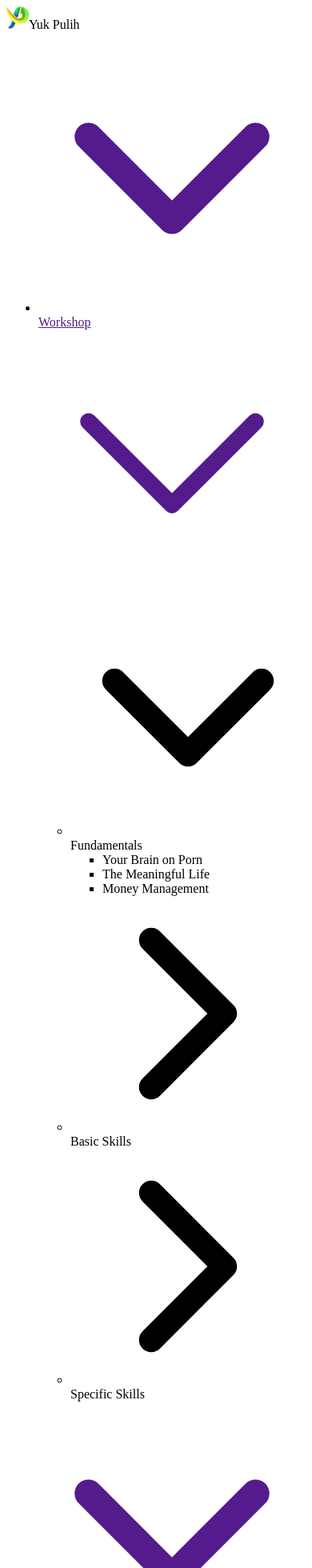
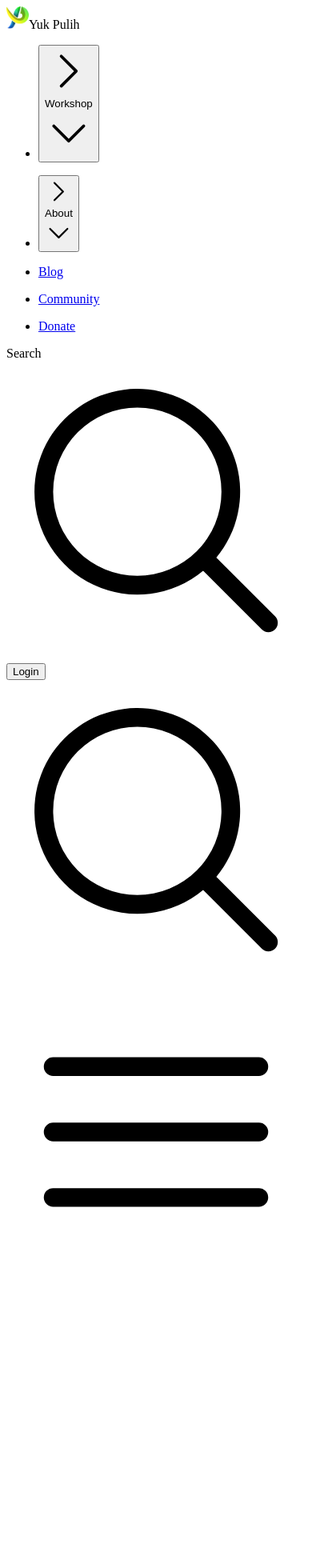
Before and after one commit to yukpulih/yukpulih, a Next.js app: page / in a window 390 px wide. Shown: the top 1960 px of the page at 80% size. After the commit the page ends 1614 px from the top, so only its background shows below. Built offline with nearby package versions, Linux system fonts and the light colour scheme.

Commit message:
feat: added dropdown menu open functionality

```diff
--- a/components/navigation/navbar/menu/menu.component.tsx
+++ b/components/navigation/navbar/menu/menu.component.tsx
@@ -1,101 +1,75 @@
+import { ChevronDownIcon, ChevronRightIcon } from "@heroicons/react/24/solid";
+import { useState } from "react";
+
 import SubMenu from "./submenu.component";
 
-export const Menu = () => {
+export type MenuProps = {
+  name: string;
+  url: string;
+  subMenu:
+    | {
+        name: string;
+        url: string;
+        subSubMenu:
+          | {
+              name: string;
+              url: string;
+            }[]
+          | null;
+      }[]
+    | null;
+};
+
+export const Menu = ({ name, url, subMenu }: MenuProps) => {
+  const [isOpen, setIsOpen] = useState(false);
+
+  if (subMenu !== null) {
     return (
-    <>
+      <ul>
         <li className="md:border-b-0 md:font-normal md:px-0 md:my-auto px-5 border-solid border-b-[1px] border-gray-300 mb-7 pb-7 font-medium text-gray-800">
-        <a href="">
-          <div className="w-full flex items-center md:mt-5 uppercase md:normal-case">
-            <svg
-              xmlns="http://www.w3.org/2000/svg"
-              fill="none"
-              viewBox="0 0 24 24"
-              strokeWidth={2.5}
-              stroke="currentColor"
-              className="md:hidden w-4 h-4 mr-2"
+          <button
+            onClick={() => setIsOpen(!isOpen)}
+            className="w-full hover:cursor-pointer hover:text-green-900 hover:underline md:hover:no-underline flex items-center md:mt-5 uppercase md:normal-case"
           >
-              <path
-                strokeLinecap="round"
-                strokeLinejoin="round"
-                d="M19.5 8.25l-7.5 7.5-7.5-7.5"
+            {isOpen ? (
+              <ChevronDownIcon className="md:hidden w-4 h-4 mr-2" />
+            ) : (
+              <ChevronRightIcon className="md:hidden w-4 h-4 mr-2" />
+            )}
+            {name}
+
+            <ChevronDownIcon className="hidden md:block w-3 h-3 ml-1 mt-1" />
+          </button>
+          {isOpen
+            ? subMenu.map((item) => {
+                return (
+                  <div className="ml-5">
+                    <SubMenu
+                      name={item.name}
+                      url={item.url}
+                      subSubMenu={item.subSubMenu}
                     />
-            </svg>
-            Workshop
-            <svg
-              xmlns="http://www.w3.org/2000/svg"
-              fill="none"
-              viewBox="0 0 24 24"
-              strokeWidth={1.5}
-              stroke="currentColor"
-              className="hidden md:block w-3 h-3 mt-1 ml-1"
+                  </div>
+                );
+              })
+            : null}
+        </li>
+      </ul>
+    );
+  } else {
+    return (
+      <ul>
+        <li className="md:border-b-0 md:font-normal md:px-0 md:my-auto px-5 border-solid border-b-[1px] border-gray-300 mb-7 pb-7 font-medium text-gray-800">
+          <a
+            href={url}
+            className="w-full hover:cursor-pointer hover:text-green-900 hover:underline flex items-center md:mt-5 uppercase md:normal-case"
           >
-              <path
-                strokeLinecap="round"
-                strokeLinejoin="round"
-                d="M19.5 8.25l-7.5 7.5-7.5-7.5"
-              />
-            </svg>
-          </div>
+            {name}
           </a>
-        <ul className="ml-5">
-          <SubMenu />
+        </li>
       </ul>
-      </li>
-      <li className="md:border-b-0 md:font-normal md:px-0 md:my-auto px-5 border-solid border-b-[1px] border-gray-300 mb-7 pb-7 font-medium text-gray-800">
-        <a href="">
-          <div className="w-full flex items-center md:mt-5 uppercase md:normal-case">
-            <svg
-              xmlns="http://www.w3.org/2000/svg"
-              fill="none"
-              viewBox="0 0 24 24"
-              strokeWidth={2.5}
-              stroke="currentColor"
-              className="md:hidden w-4 h-4 mr-2"
-            >
-              <path
-                strokeLinecap="round"
-                strokeLinejoin="round"
-                d="M19.5 8.25l-7.5 7.5-7.5-7.5"
-              />
-            </svg>
-            About
-            <svg
-              xmlns="http://www.w3.org/2000/svg"
-              fill="none"
-              viewBox="0 0 24 24"
-              strokeWidth={1.5}
-              stroke="currentColor"
-              className="hidden md:block w-3 h-3 mt-1 ml-1"
-            >
-              <path
-                strokeLinecap="round"
-                strokeLinejoin="round"
-                d="M19.5 8.25l-7.5 7.5-7.5-7.5"
-              />
-            </svg>
-          </div>
-        </a>
-        <ul className="ml-5">
-          <SubMenu />
-        </ul>
-      </li>
-      <a href="">
-        <li className="md:border-b-0 md:font-normal md:px-0 md:my-auto md:mt-5 px-5 border-solid border-b-[1px] border-gray-300 mb-7 pb-7 font-medium text-gray-800 uppercase md:normal-case">
-          Blog
-        </li>
-      </a>
-      <a href="">
-        <li className="md:border-b-0 md:font-normal md:px-0 md:my-auto md:mt-5 px-5 border-solid border-b-[1px] border-gray-300 mb-7 pb-7 font-medium text-gray-800 uppercase md:normal-case">
-          Community
-        </li>
-      </a>
-      <a href="">
-        <li className="md:border-b-0 md:font-normal md:px-0 md:my-auto md:mt-5 px-5 border-solid border-b-[1px] border-gray-300 mb-7 pb-7 font-medium text-gray-800 uppercase md:normal-case">
-          Donate
-        </li>
-      </a>
-    </>
     );
+  }
 };
 
 export default Menu;
--- a/components/navigation/navbar/menu/submenu.component.tsx
+++ b/components/navigation/navbar/menu/submenu.component.tsx
@@ -1,70 +1,65 @@
+import { ChevronDownIcon, ChevronRightIcon } from "@heroicons/react/24/solid";
+import { useState } from "react";
+
 import SubSubMenu from "./subsubmenu.component";
 
-export const SubMenu = () => {
+export type SubMenuProps = {
+  name: string;
+  url: string;
+  subSubMenu:
+    | {
+        name: string;
+        url: string;
+      }[]
+    | null;
+};
+
+export const SubMenu = ({ name, url, subSubMenu }: SubMenuProps) => {
+  const [isOpen, setIsOpen] = useState(false);
+
+  if (subSubMenu !== null) {
     return (
-    <>
-      <li className="my-5 md:hidden ">
-        <div className="w-full flex items-center mr-3 uppercase md:normal-case">
-          <svg
-            xmlns="http://www.w3.org/2000/svg"
-            fill="none"
-            viewBox="0 0 24 24"
-            strokeWidth={2.5}
-            stroke="currentColor"
-            className="md:hidden w-4 h-4 mr-2"
+      <ul>
+        <li className="my-5 md:hidden">
+          <button
+            onClick={() => setIsOpen(!isOpen)}
+            className="hover:text-green-900 hover:underline cursor-pointer w-full flex items-center mr-3 uppercase md:normal-case"
           >
-            <path
-              strokeLinecap="round"
-              strokeLinejoin="round"
-              d="M19.5 8.25l-7.5 7.5-7.5-7.5"
-            />
-          </svg>
-          Fundamentals
+            {isOpen ? (
+              <ChevronDownIcon className="md:hidden w-4 h-4 mr-2" />
+            ) : (
+              <ChevronRightIcon className="md:hidden w-4 h-4 mr-2" />
+            )}
+            {name}
+          </button>
+          <div className="ml-5">
+            {isOpen
+              ? subSubMenu.map((item) => {
+                  return (
+                    <div>
+                      <SubSubMenu name={item.name} url={item.url} />
                     </div>
-        <ul className="ml-5">
-          <SubSubMenu />
-        </ul>
-      </li>
-      <li className="my-5 md:hidden ">
-        <div className="w-full flex items-center mr-3 uppercase md:normal-case">
-          <svg
-            xmlns="http://www.w3.org/2000/svg"
-            fill="none"
-            viewBox="0 0 24 24"
-            strokeWidth={2.5}
-            stroke="currentColor"
-            className="md:hidden w-4 h-4 mr-2"
-          >
-            <path
-              strokeLinecap="round"
-              strokeLinejoin="round"
-              d="M8.25 4.5l7.5 7.5-7.5 7.5"
-            />
-          </svg>
-          Basic Skills
+                  );
+                })
+              : null}
           </div>
         </li>
-      <li className="my-5 md:hidden ">
-        <div className="w-full flex items-center mr-3 uppercase md:normal-case">
-          <svg
-            xmlns="http://www.w3.org/2000/svg"
-            fill="none"
-            viewBox="0 0 24 24"
-            strokeWidth={2.5}
-            stroke="currentColor"
-            className="md:hidden w-4 h-4 mr-2"
+      </ul>
+    );
+  } else {
+    return (
+      <ul>
+        <li className="my-5 md:hidden">
+          <a
+            href={url}
+            className="hover:text-green-900 hover:underline cursor-pointer w-full flex items-center mr-3"
           >
-            <path
-              strokeLinecap="round"
-              strokeLinejoin="round"
-              d="M8.25 4.5l7.5 7.5-7.5 7.5"
-            />
-          </svg>
-          Specific Skills
-        </div>
+            {name}
+          </a>
         </li>
-    </>
+      </ul>
     );
+  }
 };
 
 export default SubMenu;
--- a/components/navigation/navbar/menu/subsubmenu.component.tsx
+++ b/components/navigation/navbar/menu/subsubmenu.component.tsx
@@ -1,22 +1,19 @@
-export const SubSubMenu = () => {
+export type SubSubMenuProps = {
+  name: string;
+  url: string;
+};
+
+export const SubSubMenu = ({ name, url }: SubSubMenuProps) => {
   return (
-    <>
+    <ul>
       <li className="my-5 md:hidden">
-        <div className="w-full flex items-center mr-3 ml-1">
-          Your Brain on Porn
-        </div>
+        <a href={url}>
+          <div className="hover:text-green-900 hover:underline cursor-pointer w-full flex items-center mr-3 ml-1">
+            {name}
+          </div>
+        </a>
       </li>
-      <li className="my-5 md:hidden">
-        <div className="w-full flex items-center mr-3 ml-1">
-          The Meaningful Life
-        </div>
-      </li>
-      <li className="my-5 md:hidden">
-        <div className="w-full flex items-center mr-3 ml-1">
-          Money Management
-        </div>
-      </li>
-    </>
+    </ul>
   );
 };
 
--- a/components/navigation/navbar/navbar.component.tsx
+++ b/components/navigation/navbar/navbar.component.tsx
@@ -3,7 +3,12 @@ import Image from "next/image";
 import NavButton from "../../buttons/nav-button/nav-button.component";
 import Menu from "./menu/menu.component";
 
-import { Bars3Icon, MagnifyingGlassIcon } from "@heroicons/react/24/solid";
+import {
+  Bars3Icon,
+  MagnifyingGlassIcon,
+  XMarkIcon,
+} from "@heroicons/react/24/solid";
+import { useState } from "react";
 
 export type NavbarProps = {
   menu:
@@ -27,6 +32,8 @@ export type NavbarProps = {
 };
 
 const Navbar: React.FC<NavbarProps> = ({ menu }) => {
+  const [isOpen, setIsOpen] = useState(false);
+
   return (
     <nav className="flex items-center bg-white text-green-900 border-solid border-b-[1px] border-gray-300 h-[60px]">
       <div className="container mx-auto px-5 max-w-[1200px] flex items-center  justify-between">
@@ -40,9 +47,13 @@ const Navbar: React.FC<NavbarProps> = ({ menu }) => {
           />
           <span className="text-lg ml-2 font-bold">Yuk Pulih</span>
         </div>
-        <ul className="md:flex hidden items-center mt-2 text-small gap-5">
-          <Menu />
-        </ul>
+        <div className="md:flex hidden items-center mt-2 text-small gap-5">
+          {menu?.map((item) => {
+            return (
+              <Menu name={item.name} url={item.url} subMenu={item.subMenu} />
+            );
+          })}
+        </div>
         <div className="md:flex md:items-center gap-5 md:gap-3 hidden">
           <div className="cursor-pointer flex items-center justify-between gap-2 w-32 px-3 h-8 bg-gray-200 hover:bg-gray-300 border border-solid border-gray-200 rounded-lg">
             <span className="text-green-900 font-medium">Search</span>
@@ -53,15 +64,31 @@ const Navbar: React.FC<NavbarProps> = ({ menu }) => {
         </div>
         <div className="md:hidden ml-auto flex items-center gap-5">
           <MagnifyingGlassIcon className="h-5 w-5 text-green-900" />
-          <Bars3Icon className="h-7 w-7 text-green-900" />
+          {isOpen ? (
+            <XMarkIcon
+              onClick={() => setIsOpen(!isOpen)}
+              className="h-7 w-7 text-green-900"
+            />
+          ) : (
+            <Bars3Icon
+              onClick={() => setIsOpen(!isOpen)}
+              className="h-7 w-7 text-green-900"
+            />
+          )}
         </div>
         {/* Mobile View */}
-        <ul className="md:hidden absolute left-0 top-0 bottom-0 right-0 my-20 w-full">
-          <Menu />
-          <div className="px-5 pb-7">
-            <NavButton sampleTextProp="#" />
+        {isOpen && (
+          <div className="md:hidden absolute left-0 top-0 bottom-0 right-0 my-20 w-full">
+            {menu?.map((item) => {
+              return (
+                <Menu name={item.name} url={item.url} subMenu={item.subMenu} />
+              );
+            })}
+            <div className="px-5 pb-7">
+              <NavButton sampleTextProp="#" />
+            </div>
           </div>
-        </ul>
+        )}
       </div>
     </nav>
   );
```
Also changed, not shown: components/navigation/navbar/navbar.mocks.ts (+14 -3 lines), pages/index.tsx (+14 -3 lines). Lines whose indentation alone changed are shown as unchanged.
